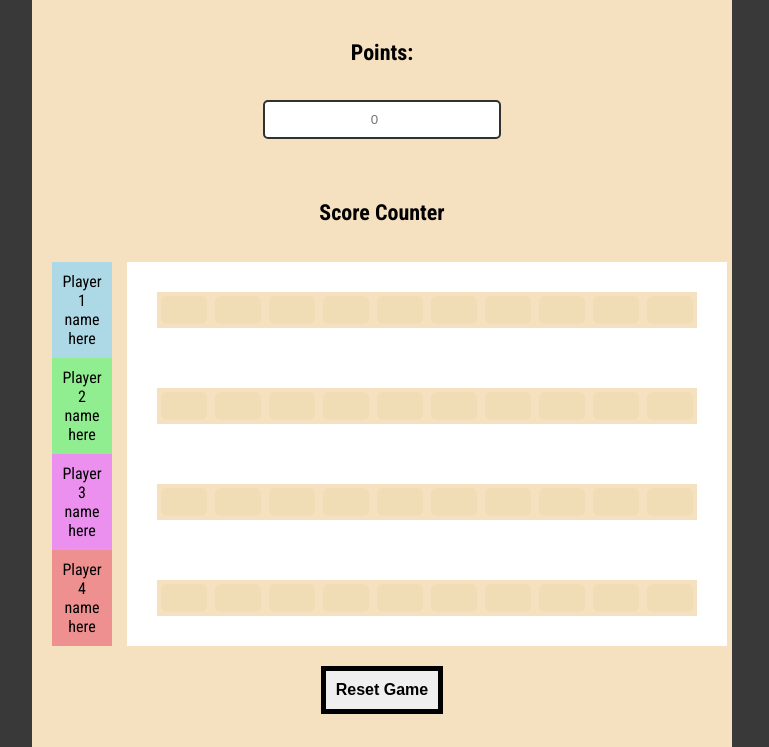
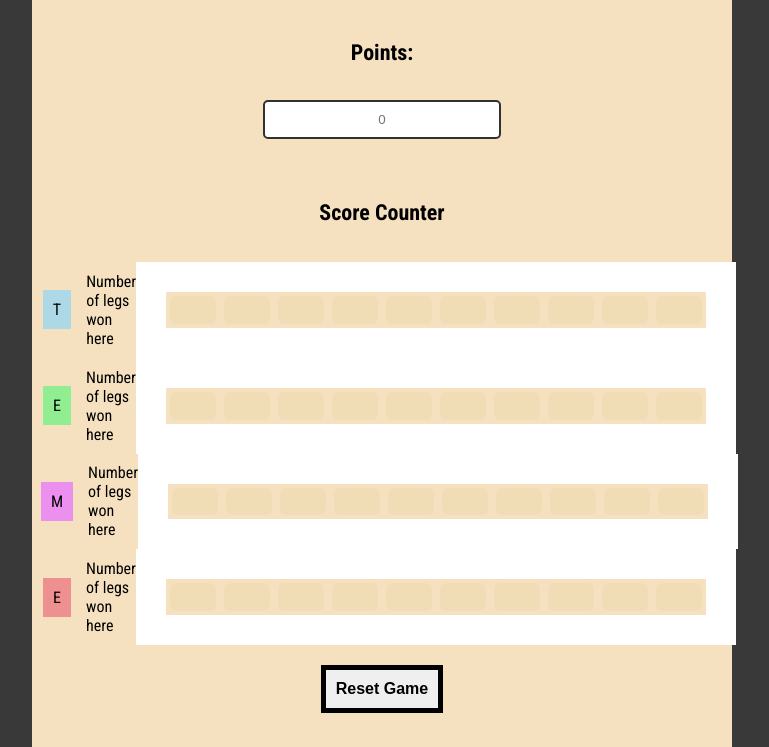
Before and after one commit to Martin80451/darts-peli-ryhm--7, a plain HTML site: page scorecounter.html in a window 1280 px wide. Shown: the part 53-800 px from the top of the page, without its empty margins (258-1027 px from the left). Drawn offline with Linux system fonts and the light colour scheme; a web font is replaced by a local one.

Commit message:
Yleisiä korjauksia ja täydennyksiä
Korjaukset:
HTML:
- Pisteiden syöttökenttä vaihdettu formista inputtiin.

- Lisätty elementit(player1LegWins...), jotka pitävät kirjaa pelaajan voitetuista leg:stä.

JAVASCRIPT:
- uusi getPlayerNames funktio, alustaa pelaaja nimet

- uusi setupPlayerNames, lyhentää ja asettaa nimet(nimen alku kirjain) pelaajien hederiin.

- Korjattu syötettyjen pisteiden tulkintaa niin että ei vaadi enään form:sia, ja asetettu ehtoja sille mitä kenttään saa syöttää.

```diff
--- a/scorecounter.html
+++ b/scorecounter.html
@@ -20,20 +20,22 @@
     <section>
       <h2>Darts Points</h2>
       <h3>Points:</h3>
-      <form id="newScoreInput">
+      <div id="newScoreInput">
         <input
-          type="number"
+          type="text"
+          inputmode="numeric"
           id="score"
           name="score"
           placeholder="0"
           min="1"
           max="180"
         />
-      </form>
+      </div>
       <h5>Score Counter</h5>
         <!--Asetetaan taulukot horisontaalisesti-->
       <div class="scoreboard">
         <div id="player1Name">Player 1 name here</div>
+        <div id="player1LegWins">Number of legs won here</div>
         <table id="player1Score">
           <tr>
             <td></td><td></td><td></td><td></td><td></td>
@@ -43,6 +45,7 @@
       </div>
       <div class="scoreboard">
         <div id="player2Name">Player 2 name here</div>
+        <div id="player1LegWins">Number of legs won here</div>
         <table id="player2Score">
           <tr>
             <td></td><td></td><td></td><td></td><td></td>
@@ -52,6 +55,7 @@
       </div>
       <div class="scoreboard">
         <div id="player3Name">Player 3 name here</div>
+        <div id="player1LegWins">Number of legs won here</div>
         <table id="player3Score">
           <tr>
             <td></td><td></td><td></td><td></td><td></td>
@@ -61,6 +65,7 @@
       </div>
       <div class="scoreboard">
         <div id="player4Name">Player 4 name here</div>
+        <div id="player1LegWins">Number of legs won here</div>
         <table id="player4Score">
           <tr>
             <td></td><td></td><td></td><td></td><td></td>
--- a/scorecounter.js
+++ b/scorecounter.js
@@ -1,7 +1,31 @@
+
+function getPlayerNames() {
+    var playerNames = ["Thomas", "Elisa", "Martin", "Eetu"]; //TODO Otetaan nimet main/aloitus sivulta...
+    return playerNames;
+}
+
 
 function getPlayerCount() {
     var playerCount = 4; //TODO oletuksena 2 pelaajaa. Tämän arvon olisi tarkoitus saada main/aloitus sivulta..
     return playerCount;
+}
+
+// setupPlayerNames, jonka periaate on tulkita aktiivisten pelaajien määrä ja lisätä heidän nimensä nimikenttiin
+function setupPlayerNames() {
+    //Hae pelaajien nimet ja lyhennä ne alkukirjaimiksi
+    const count = getPlayerCount();
+    const names = getPlayerNames();
+    const initials = names.map(name => name[0].toUpperCase());
+
+    //Aseta pelaajien nimet näkyviin
+    player1Header.innerText = initials[0];
+    player2Header.innerText = initials[1];
+    if (count >= 3) {
+        player3Header.innerText = initials[2];
+    }
+    if (count === 4) {
+        player4Header.innerText = initials[3];
+    }
 }
 
 // givePlayersScoreboard jonka periaate on tulkita aktiivisten pelaajien määrä ja piilottaa tarpeettomat pistetaulukot
@@ -21,6 +45,24 @@ for (let i = 0; i < playerCount; i++) {
   players.push([]);
 }
 const scoreInput = document.getElementById("score");
+//Ohittaa vanhan formin, subit toiminon. Uudessa ratkaisussa painetaan enteriä pisteen syötön jälkeen.
+scoreInput.addEventListener('keydown', (e) => {
+  if (e.key === 'Enter') {
+    if(scoreInput.value === "" || isNaN(scoreInput.value)){
+      alert("Syötä pistemäärä numerona.");
+      return;
+    }
+
+    if(scoreInput.value <= 180){ //Maksimipistemäärä yhdellä heitto vuorolla on 180
+      addToScore();
+    }
+    else{
+      alert("Anettu pistemäärä ylittää heito vuoron maksimipistemäärän (180). Yritä uudelleen.");
+    }
+
+  }
+});
+
 //Pelaajat 1 ja 2
 const player1Header = document.getElementById("player1Name");
 const player2Header = document.getElementById("player2Name");
@@ -31,6 +73,7 @@ const player3Header = document.getElementById("player3Name");
 const player4Header = document.getElementById("player4Name");
 const player3Table = document.getElementById("player3Score");
 const player4Table = document.getElementById("player4Score");
+setupPlayerNames();
 givePlayersScoreboard();
 
 //Kootaan pelaajat ja taulukot listoiksi helpompaa käsittelyä varten
@@ -67,7 +110,6 @@ function addToScore(e) {
   }
   turns++;
   console.log(players);
-  e.preventDefault();
 }
 
 function decidePlayer(content) {
@@ -82,6 +124,3 @@ function decidePlayer(content) {
       return content[3];
   }
 }
-
-const form = document.getElementById("newScoreInput");
-form?.addEventListener("submit", addToScore);
```
